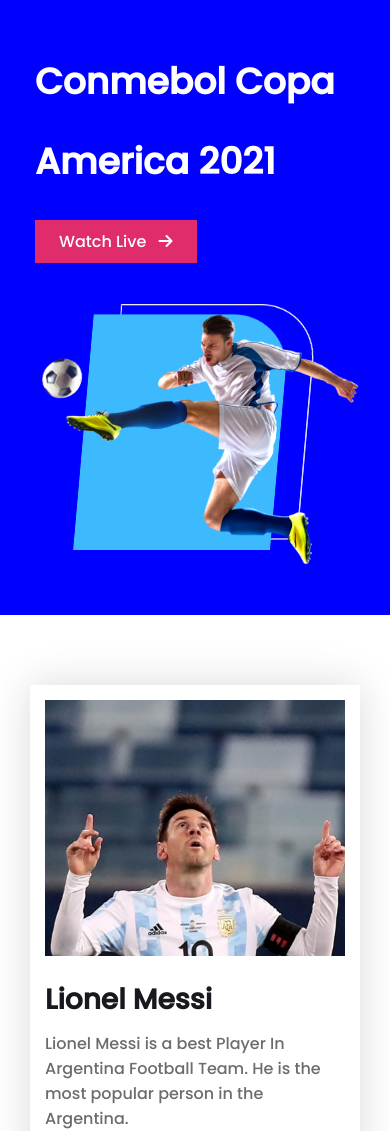
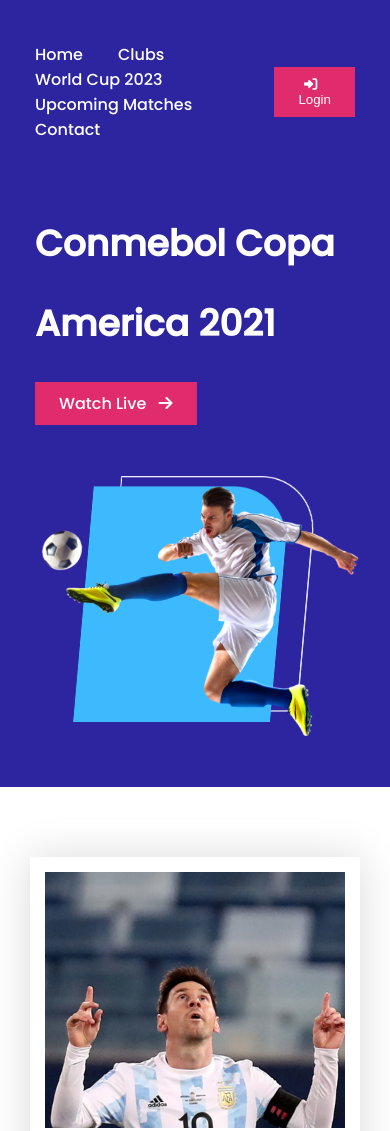
Before and after one commit to rashel68/responsive-football-blog, a plain HTML site: page index.html in a window 390 px wide. Shown: the top 1131 px of the page. Drawn offline with Linux system fonts and the light colour scheme.

Commit message:
some style added

```diff
--- a/styles/style.css
+++ b/styles/style.css
@@ -16,7 +16,7 @@ a{
     display: flex;
     justify-content: center;
     padding: 42px 0px;
-    background-color: blue;
+    background-color: #2D25A0;
     margin-bottom: 70px;
 }
 .banner-container{
@@ -29,28 +29,19 @@ a{
     align-items: center;
     margin-bottom: 62px;
 }
-
-/* .toggle-button{
-    display: none;
-}
-.toggle-button > a{
-    color: white;
-    font-size: 18px;
-    display: inline;
-} */
 .nav ul{
+    position: relative;
     margin: 0;
     list-style: none;
     display: inline;
 }
 .nav li{
-
     float: left;
 }
 .nav li a{
+    font-size: 16px;
     color: white;
     margin-right: 35px;
-    font-size: 16px;
 }
 .login button{
     padding: 10px 24px;
@@ -81,6 +72,7 @@ a{
 .watch {
     padding: 10px 24px;
     background-color: #E02C6D;
+    font-size: 16px;
     color: white;
 }
 .watch > i{
@@ -262,9 +254,10 @@ a{
          width: 100%;
          margin: 0px 35px;
      }
+
     .banner-content{
         grid-template-columns: repeat(1, 1fr);
-        grid-row-gap: 50px;
+        grid-row-gap: 60px;
         align-items: center;
     }
     .blog-item{
@@ -309,9 +302,7 @@ a{
     .footer-logo img{
         width: 85%;
     }
-    .nav-part{
-        display: none;
-    }
+
 
 
  }
```
Also changed, not shown: index.html (+1 -1 lines).
